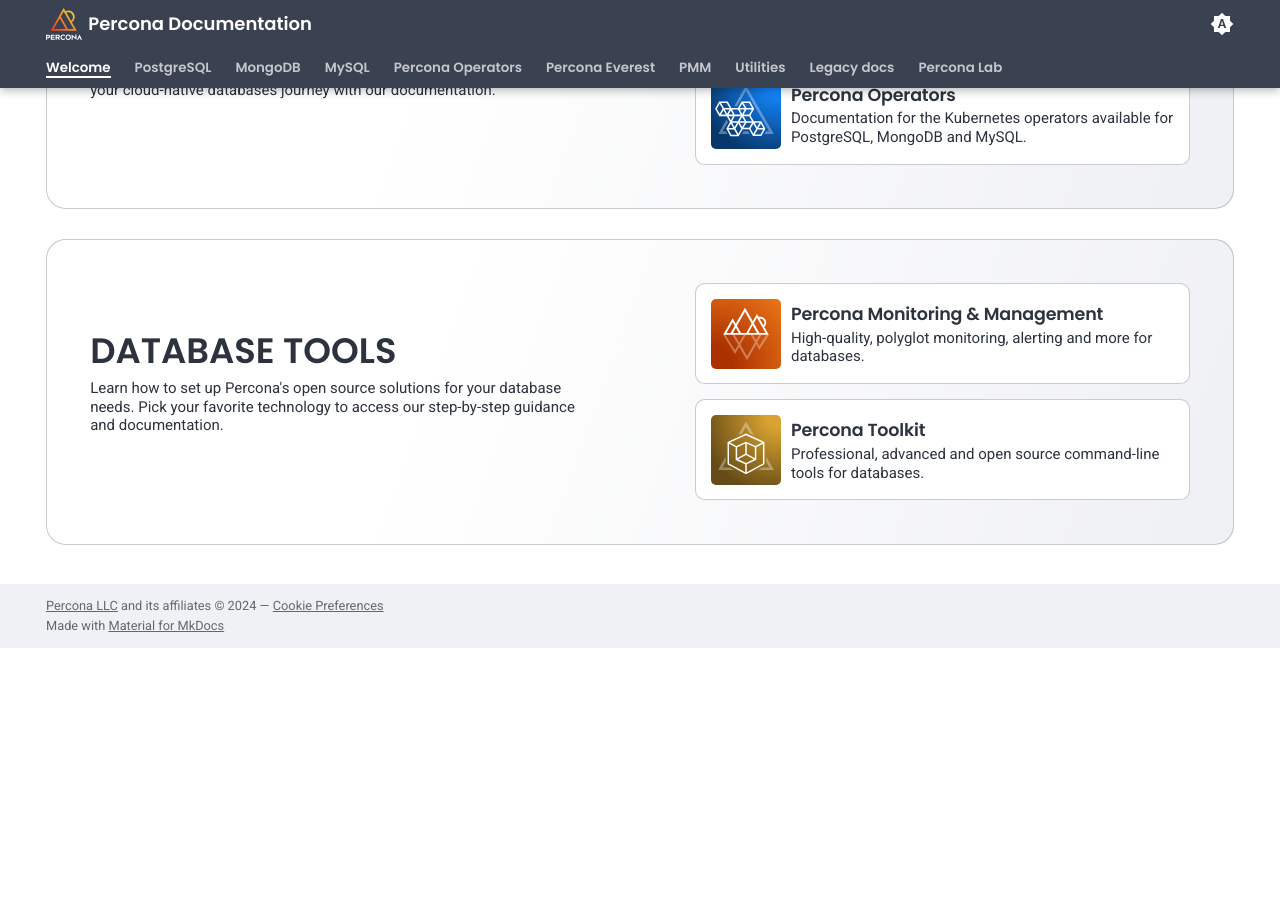
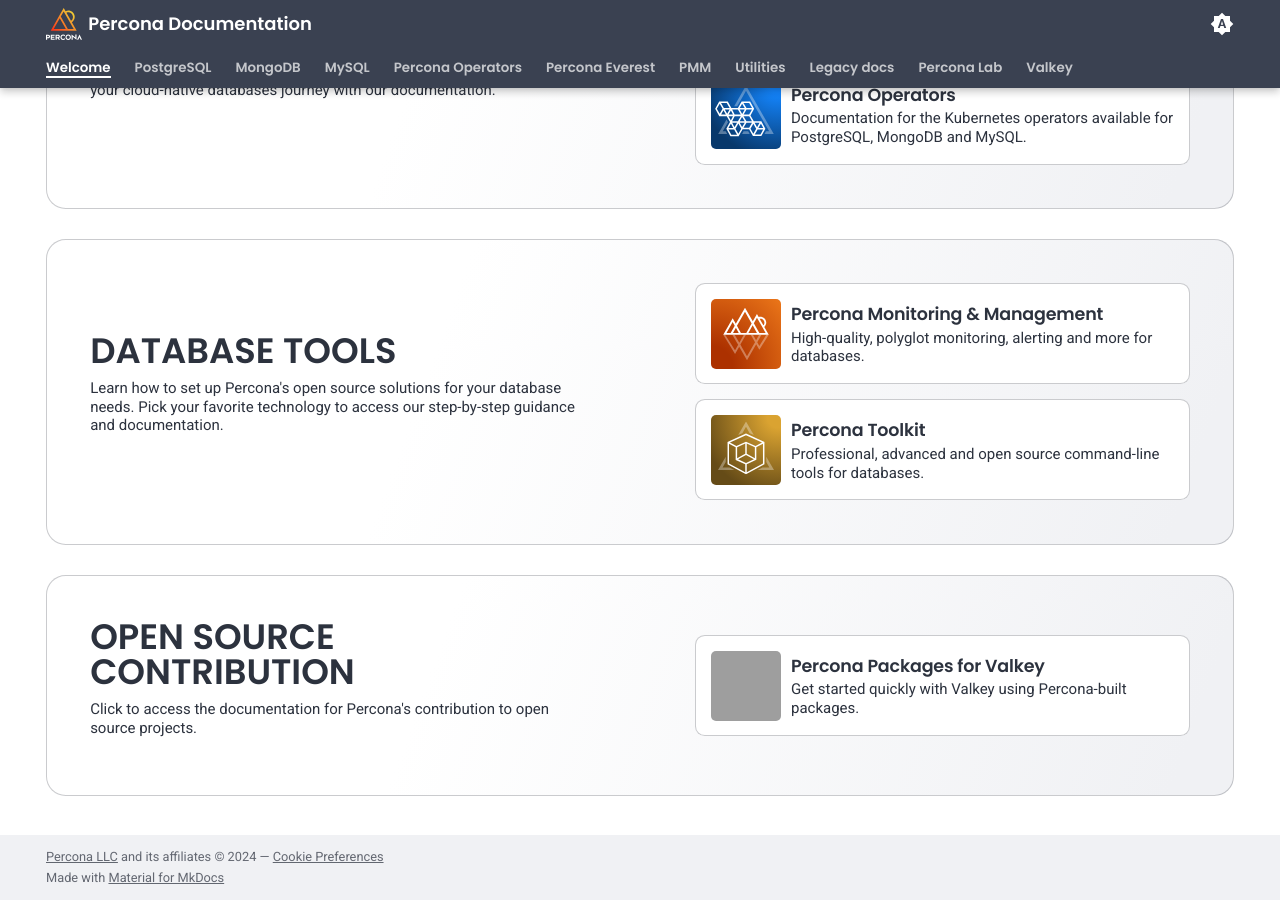
Before and after one commit to percona/docs-home, an MkDocs documentation site: the page built from docs/index.md, in a window 1280 px wide and 900 px high, scrolled down 670 px. Built offline with MkDocs 1.6.1 and Material for MkDocs 9.7.7, drawn with Linux system fonts in a browser that asks for light colours; before the commit the page ends 1318 px from its top, so only the background shows below that; grey boxes are pictures that could not be loaded.

Commit message:
DOCS-131 Added a card about Valkey contribution on index page and a Valkey tab with the link to the docs
	modified:   docs/index.md
	modified:   mkdocs.yml

```diff
--- a/docs/index.md
+++ b/docs/index.md
@@ -120,4 +120,29 @@
     </div>
   </section>
 
+<!--Valkey theme-->
+
+  <section class="splash">
+    <!--Intro-->
+    <div class="splash-intro">
+      <h2>
+        Open source contribution
+      </h2>
+      <p>
+        Click to access the documentation for Percona's contribution to open source projects.
+      </p>
+    </div>
+    <!--Links-->
+    <div class="splash-links">
+      <a href="https://docs.percona.com/percona-monitoring-and-management/index.html" class="splash-card">
+        <img src="assets/logo-valkey.svg" alt="Percona for Valkey logo" />
+        <h3>
+          Percona Packages for Valkey
+        </h3>
+        <p>
+          Get started quickly with Valkey using Percona-built packages.
+        </p>
+      </a>
+    </div>
+  </section>
 </div>
--- a/mkdocs.yml
+++ b/mkdocs.yml
@@ -101,3 +101,4 @@
   - Utilities: percona-utilities.md
   - Legacy docs: "https://docs.percona.com/legacy-documentation/"
   - Percona Lab: percona-lab.md
+  - Valkey: "https://percona-valkey-doc.onrender.com/"
```
